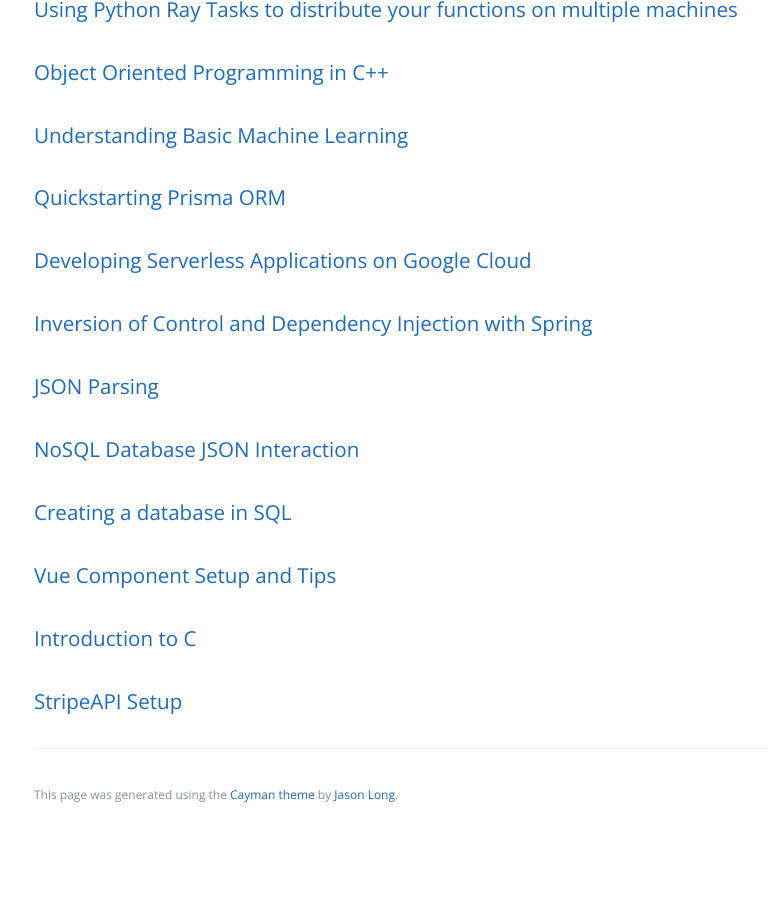
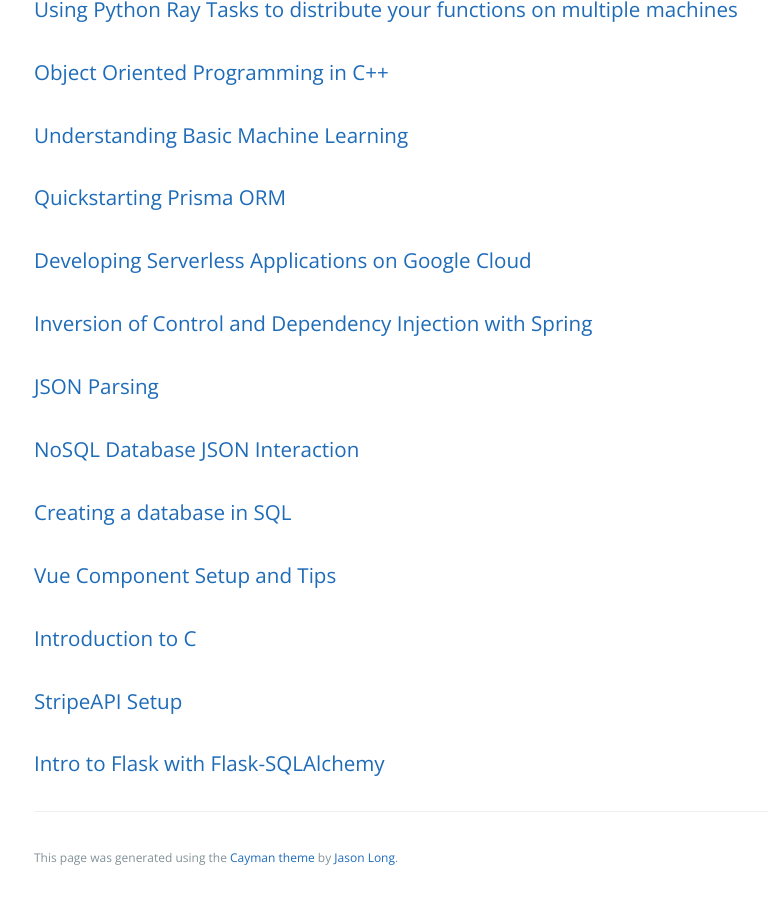
Before and after one commit to learning-software-engineering/learning-software-engineering.github.io, a Jekyll site: the page built from Topics/Tech_Stacks.md, in a window 1280 px wide and 900 px high, scrolled down 4692 px. Shown: the whole window, without its empty margins (190-958 px from the left). Built offline with Jekyll 4.4.1, drawn with Linux system fonts in a browser that asks for light colours; our own code applies the rules of GitHub Pages for plain Markdown files; before the commit the page ends 5529 px from its top, so only the background shows below that.

Commit message:
Update Tech_Stacks.md

```diff
--- a/Topics/Tech_Stacks.md
+++ b/Topics/Tech_Stacks.md
@@ -159,3 +159,5 @@
 ### [Introduction to C](./Tech_Stacks/C/C_Table_of_Contents.md)
 
 ### [StripeAPI Setup](./Tech_Stacks/StripeAPI.md)
+
+### [Intro to Flask with Flask-SQLAlchemy](./Tech_Stacks/Flask.md)
```
